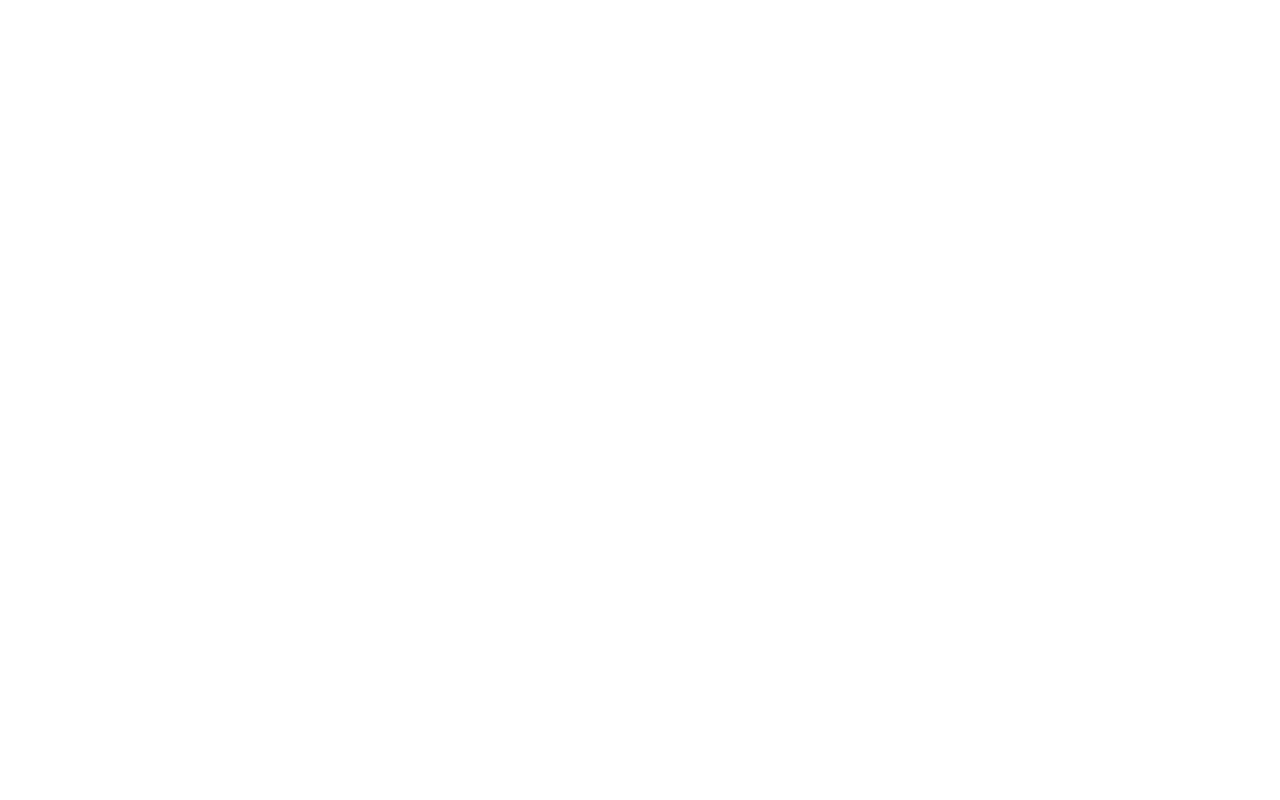
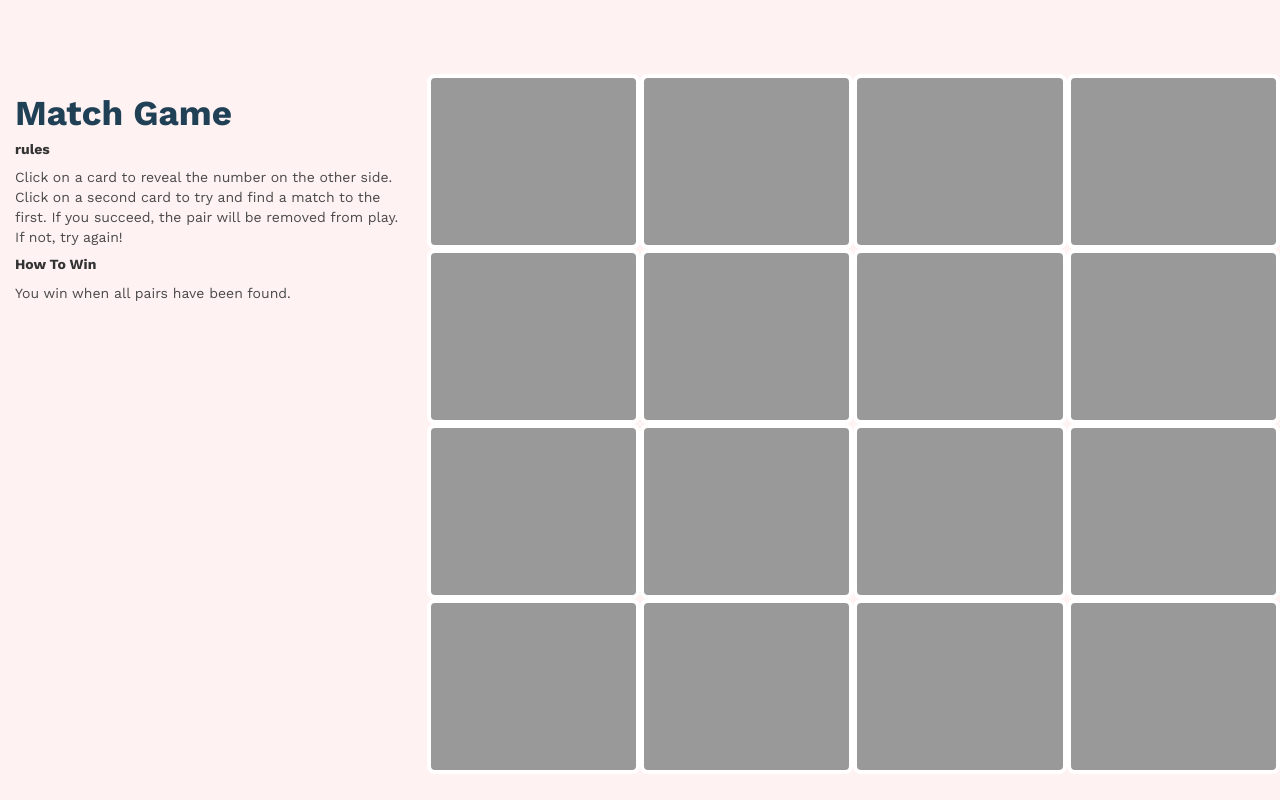
Before and after one commit to AmirHosseinifar/match-game, a plain HTML site: page index.html in a window 1280 px wide. Drawn offline with nearby package versions, Linux system fonts and the light colour scheme.

Commit message:
style the board and ready to become interactive.

```diff
--- a/index.html
+++ b/index.html
@@ -5,10 +5,45 @@
   <meta name="viewport" content="width=device-width, initial-scale=1.0">
   <meta http-equiv="X-UA-Compatible" content="ie=edge">
   <link rel="stylesheet" href="resources/css/reset.css">
-  <link rel="stylesheet" href="resources/css/style.css"><link rel="stylesheet" href="https://maxcdn.bootstrapcdn.com/bootstrap/3.3.7/css/bootstrap.min.css" integrity="sha384-BVYiiSIFeK1dGmJRAkycuHAHRg32OmUcww7on3RYdg4Va+PmSTsz/K68vbdEjh4u" crossorigin="anonymous">
+  <link href="https://fonts.googleapis.com/css?family=Work+Sans:400,700,900" rel="stylesheet">
+  <link rel="shortcut icon" href="resources/images/favicon.png" type="image/x-icon">
+  <link rel="stylesheet" href="https://maxcdn.bootstrapcdn.com/bootstrap/3.3.7/css/bootstrap.min.css" integrity="sha384-BVYiiSIFeK1dGmJRAkycuHAHRg32OmUcww7on3RYdg4Va+PmSTsz/K68vbdEjh4u" crossorigin="anonymous">
+  <link rel="stylesheet" href="resources/css/style.css">
   <title>Match Game</title>
 </head>
 <body>
+  <div class="container-fluid page">
+    <div class="row">
+      <div class="col-lg-4 col-md-12 text">
+        <h1>Match Game</h1>
+        <h4>rules</h4>
+        <p>Click on a card to reveal the number on the other side. Click on a second card to try and find a match to the first. If you succeed, the pair will be removed from play. If not, try again!</p>
+        <h4>How To Win</h4>
+        <p>You win when all pairs have been found.</p>
+      </div>
+      <div class="col-lg-8 col-md-12" id="game">
+        <div class="row">
+          <div class="col-xs-3 card"></div>
+          <div class="col-xs-3 card"></div>
+          <div class="col-xs-3 card"></div>
+          <div class="col-xs-3 card"></div>
+          <div class="col-xs-3 card"></div>
+          <div class="col-xs-3 card"></div>
+          <div class="col-xs-3 card"></div>
+          <div class="col-xs-3 card"></div>
+          <div class="col-xs-3 card"></div>
+          <div class="col-xs-3 card"></div>
+          <div class="col-xs-3 card"></div>
+          <div class="col-xs-3 card"></div>
+          <div class="col-xs-3 card"></div>
+          <div class="col-xs-3 card"></div>
+          <div class="col-xs-3 card"></div>
+          <div class="col-xs-3 card"></div>
+        </div>
+
+      </div>
+    </div>
+  </div>
 
 </body>
 <script src="https://ajax.googleapis.com/ajax/libs/jquery/3.3.1/jquery.min.js"></script>
--- a/resources/css/style.css
+++ b/resources/css/style.css
@@ -0,0 +1,43 @@
+html {
+  font-size: 14px;
+  font-family: "Work Sans", sans-serif;
+  background-color: rgb(255, 242, 242);
+}
+
+.page {
+  margin-top: 5.25rem;
+  font-family: "Work Sans", sans-serif;
+  font-size: 14px;
+  background-color: rgb(255, 242, 242);
+}
+
+.text h1 {
+  color: rgb(32, 64, 86);
+  font-size: 2.5rem;
+  font-weight: bold;
+}
+
+.text h4 {
+  font-size: 1rem;
+  font-weight: bold;
+}
+
+.text p {
+  color: rgb(74, 74, 74);
+}
+
+.card {
+  background-color: rgb(153, 153, 153);
+  border: 4px solid #ffffff;
+  border-radius: 8px;
+  height: 12.5rem;
+  display: flex;
+  justify-content: center;
+  align-items: center;
+  font-weight: 900;
+  font-size: 7rem;
+}
+
+.card:hover {
+  cursor: pointer;
+}
```
Also changed, not shown: resources/images/favicon.png (added).
